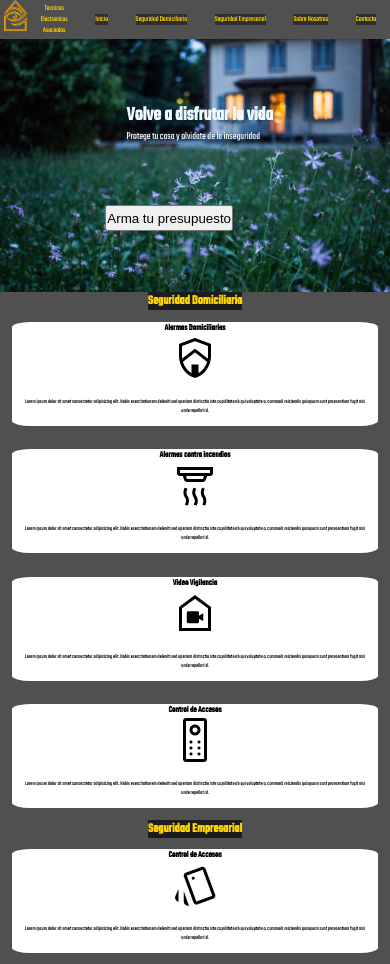
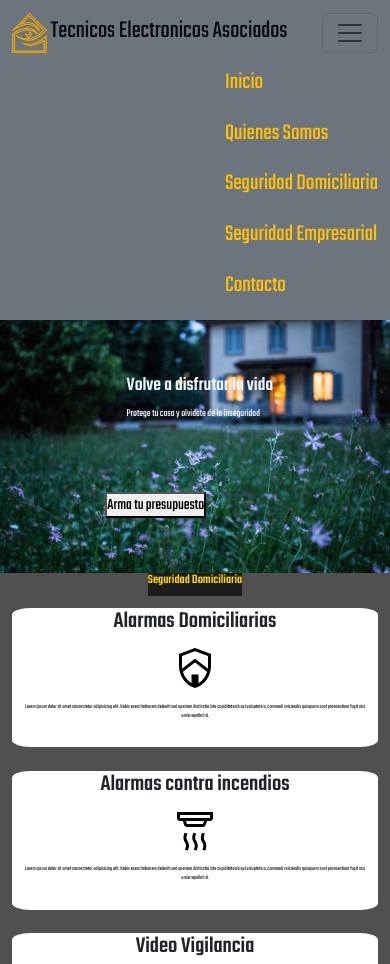
Before and after one commit to BornToBeSheep/pagina-web-seguridad, a plain HTML site: page index.html in a window 390 px wide. Shown: the top 964 px of the page. Drawn offline with nearby package versions, Linux system fonts and the light colour scheme.

Commit message:
Agrego Bootstrap al proyecto en el nav

```diff
--- a/index.html
+++ b/index.html
@@ -8,6 +8,8 @@
     <link rel="preconnect" href="https://fonts.googleapis.com">
     <link rel="preconnect" href="https://fonts.gstatic.com" crossorigin>
     <link href="https://fonts.googleapis.com/css2?family=Teko:wght@400;500&display=swap" rel="stylesheet">
+    <!-- Link a Bootstrap -->
+    <link href="https://cdn.jsdelivr.net/npm/bootstrap@5.2.0-beta1/dist/css/bootstrap.min.css" rel="stylesheet" integrity="sha384-0evHe/X+R7YkIZDRvuzKMRqM+OrBnVFBL6DOitfPri4tjfHxaWutUpFmBp4vmVor" crossorigin="anonymous">
     <!-- link a css -->
     <link rel="stylesheet" href="css/estilos.css">
     <title>Inicio</title>
@@ -16,38 +18,35 @@
     <header>
 
         <!-- Barra de navegacion -->
-        <nav class="header__nav nav">
-            <div class="header__logo">
-                <a href="#"><img class="header__img" src="recursos/logo-amarillo.png"></a>
+        <nav class="navbar navbar-expand-lg bg-secondary ">
+            <div class="container-fluid ">
+                <a class="navbar-brand fs-2" href="#">
+                    <img src="recursos/logo-amarillo.png" alt="" width="35" height="40" class="d-inline-block align-text-top">
+                    Tecnicos Electronicos Asociados
+                </a>
+                <button class="navbar-toggler" type="button" data-bs-toggle="collapse" data-bs-target="#navbarNav" aria-controls="navbarNav" aria-expanded="false" aria-label="Toggle navigation">
+                <span class="navbar-toggler-icon"></span>
+                </button>
+                <div class="collapse navbar-collapse d-flex justify-content-end" id="navbarNav">
+                    <ul class="navbar-nav ">
+                        <li class="nav-item">
+                            <a class="nav-link fs-3 text-warning" aria-current="page" href="#">Inicio</a>
+                        </li>
+                        <li class="nav-item">
+                            <a class="nav-link fs-3 text-warning" href="paginas/sobre-nosotros.html">Quienes Somos</a>
+                        </li>
+                        <li class="nav-item">
+                            <a class="nav-link fs-3 text-warning" href="paginas/seguridad-domiciliaria.html">Seguridad Domiciliaria</a>
+                        </li>
+                        <li class="nav-item">
+                            <a class="nav-link fs-3 text-warning" href="paginas/seguridad-empresarial.html">Seguridad Empresarial</a>
+                        </li>
+                        <li class="nav-item">
+                            <a class="nav-link fs-3 text-warning" href="paginas/contacto.html">Contacto</a>
+                        </li>
+                    </ul>
+                </div>
             </div>
-            <div class="header__tittle">
-                <p>Tecnicos</p>
-                <p>Electronicos</p>
-                <p>Asociados</p>
-            </div>
-            <ul class="header__list">
-                <li class="header__item"><a href="#">Inicio </a></li>
-                <li class="header__item"><a href="paginas/seguridad-domiciliaria.html">Seguridad Domiciliaria</a>
-                    <ul class="header__item--special">
-                        <li class="header__item--special"><a href="#alarmas-domiciliarias">Alarmas Domiciliarias</a></li>
-                        <li class="header__item--special"><a href="#deteccion-de-incendios">Deteccion de Incendios</a></li>
-                        <li class="header__item--special"><a href="#video-vigilancia">Video Vigilancia</a></li>
-                        <li class="header__item--special"><a href="#control-de-accesos">Control de Accesos</a></li>
-                    </ul>
-                </li>
-                <li class="header__item"><a href="paginas/seguridad-empresarial.html">Seguridad Empresarial</a>
-                    <ul class="header__list--special">
-                        <li class="header__item--special"><a href="">Control de Accesos</a></li>
-                        <li class="header__item--special"><a href="">Video Vigilancia</a></li>
-                        <li class="header__item--special"><a href="">Video Vigilancia Analitica</a></li>
-                        <li class="header__item--special"><a href="">Seguridad de Servidores</a></li>
-                        <li class="header__item--special"><a href="">Seguridad Web</a></li>
-                        <li class="header__item--special"><a href="">Redes</a></li>
-                    </ul>
-                </li>
-                <li class="header__item"><a href="paginas/sobre-nosotros.html"> Sobre Nosotros</a></li>
-                <li class="header__item"><a href="paginas/contacto.html"> Contacto</a></li>
-            </ul>
         </nav>
     </header>
     <main>
@@ -154,5 +153,7 @@
             </div>
         </div>
     </footer>
+    <!-- JavaScript Bundle with Popper -->
+    <script src="https://cdn.jsdelivr.net/npm/bootstrap@5.2.0-beta1/dist/js/bootstrap.bundle.min.js" integrity="sha384-pprn3073KE6tl6bjs2QrFaJGz5/SUsLqktiwsUTF55Jfv3qYSDhgCecCxMW52nD2" crossorigin="anonymous"></script>
 </body>
 </html>
```
